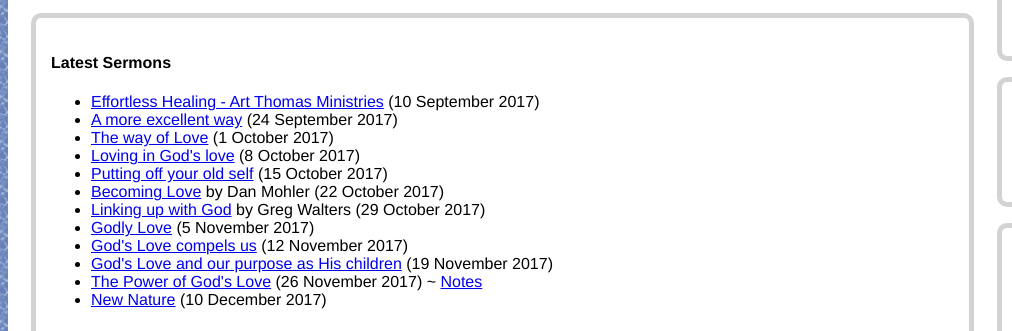
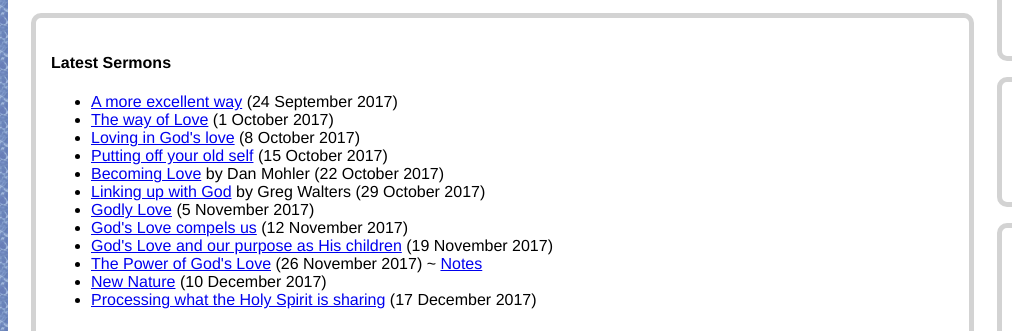
Before and after one commit to steelwil/SasolburgBaptist.org, a plain HTML site: page index.html in a window 1280 px wide. Shown: the part 424-755 px from the top of the page, 0-1012 px from the left. Drawn offline with Linux system fonts and the light colour scheme; a script that the page names is missing.

Commit message:
weekly update

```diff
--- a/index.html
+++ b/index.html
@@ -40,7 +40,6 @@
 <div class="blockquote">
 <h4>Latest Sermons</h4>
 <ul>
-<li><a href="https://youtu.be/cjwvJ2cZ7HA">Effortless Healing - Art Thomas Ministries</a> (10 September 2017)</li>
 <li><a href="audio/2017/20170924.mp3">A more excellent way</a> (24 September 2017)</li>
 <li><a href="audio/2017/20171001.mp3">The way of Love</a> (1 October 2017)</li>
 <li><a href="audio/2017/20171008.mp3">Loving in God's love</a> (8 October 2017)</li>
@@ -52,6 +51,8 @@
 <li><a href="audio/2017/20171119.mp3">God's Love and our purpose as His children</a> (19 November 2017)</li>
 <li><a href="audio/2017/20171126.mp3">The Power of God's Love</a> (26 November 2017) ~ <a href="notes/2017/20171126.html">Notes</a></li>
 <li><a href="audio/2017/20171210.mp3">New Nature</a> (10 December 2017)</li>
+<li><a href="audio/2017/20171217.mp3">Processing what the Holy Spirit is sharing</a> (17 December 2017)</li>
+
 </ul></div>
 
 <br style="clear: both">
```
Also changed, not shown: resources2017.html (+1 -0 lines).
